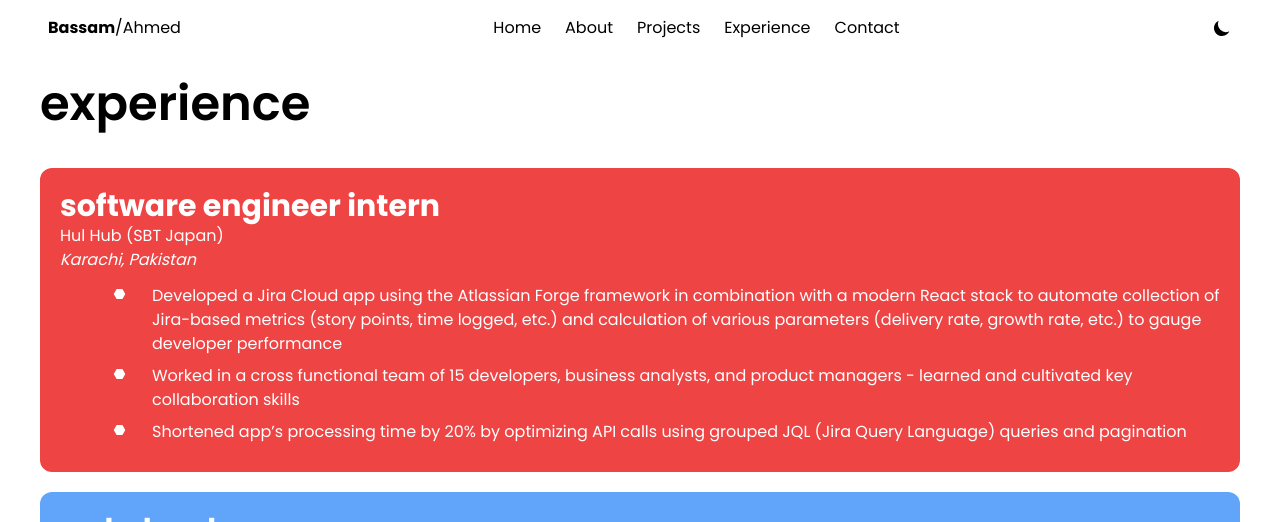
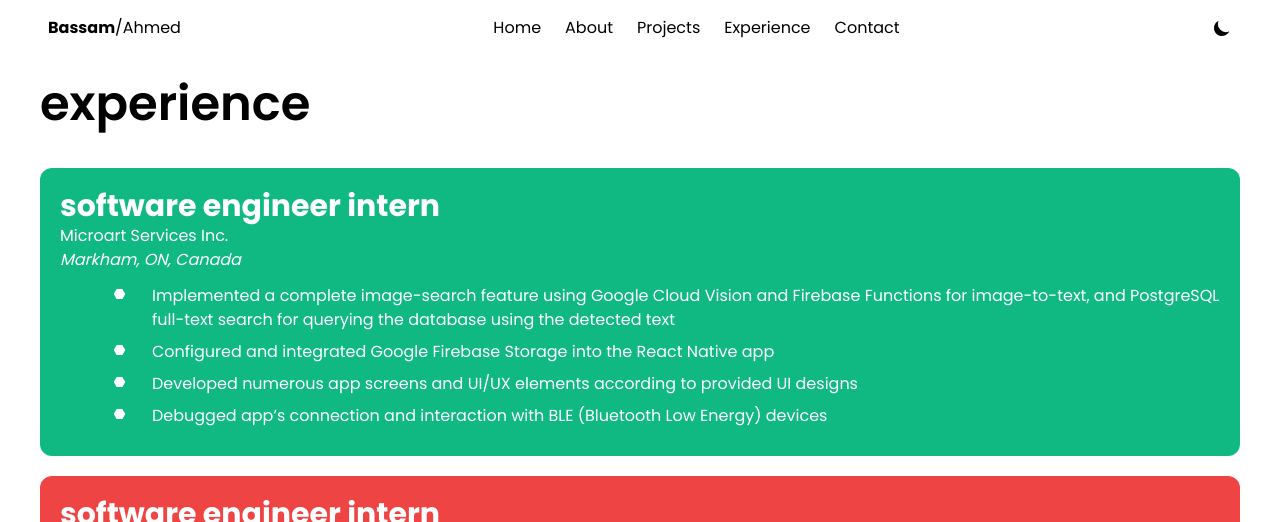
Before and after one commit to BaamAhmed/portfolio-v2-react, a React (Create React App) app: page /experience in a window 1280 px wide. Shown: the top 522 px of the page. Built offline with nearby package versions, Linux system fonts and the light colour scheme.

Commit message:
added new experience

```diff
--- a/src/pages/Experience.tsx
+++ b/src/pages/Experience.tsx
@@ -8,6 +8,19 @@ const Experience = () => {
             <div className="mt-10">
                 <h1 className="text-5xl font-semibold mb-10">experience</h1>
                 <div className="grid grid-cols-1">
+                    <ExpCard
+                        title='software engineer intern'
+                        bgcolor='bg-emerald-500'
+                        company='Microart Services Inc.'
+                        loc='Markham, ON, Canada'
+                        pointsArr={[
+                            'Implemented a complete image-search feature using Google Cloud Vision and Firebase Functions for image-to-text, and PostgreSQL full-text search for querying the database using the detected text',
+                            'Configured and integrated Google Firebase Storage into the React Native app',
+                            'Developed numerous app screens and UI/UX elements according to provided UI designs',
+                            'Debugged app’s connection and interaction with BLE (Bluetooth Low Energy) devices'
+                        ]}
+                    />
+
                     <ExpCard
                         title='software engineer intern'
                         bgcolor='bg-red-500'
```
